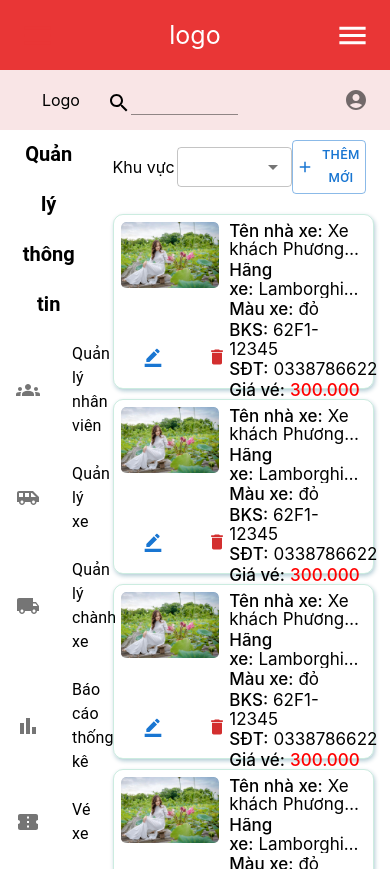
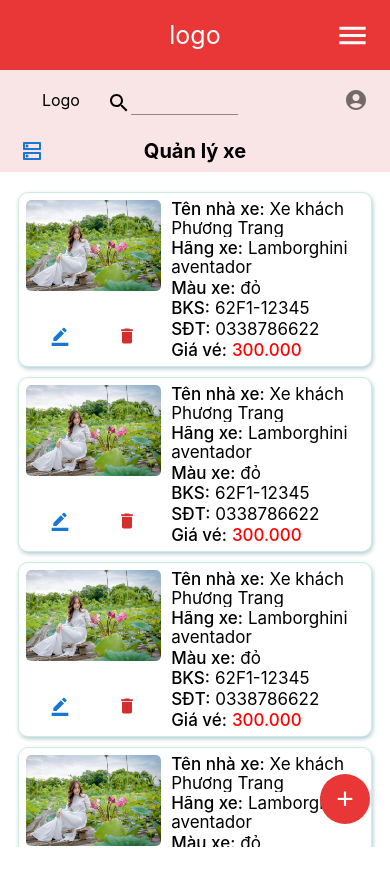
Before and after one commit to torinoutacnh/logistic, a Next.js app: page /admin in a window 390 px wide. After the commit the page ends 847 px from the top, so only its background shows below. Built offline with nearby package versions, Linux system fonts and the light colour scheme.

Commit message:
res: menu admin, add car

```diff
--- a/src/components/Page/Admin/ListItemAdmin.tsx
+++ b/src/components/Page/Admin/ListItemAdmin.tsx
@@ -1,9 +1,10 @@
-import { Button, Grid } from "@mui/material"
+import { Button, Grid, IconButton } from "@mui/material"
 import styles from './admin.module.scss'
 import imageTest from "../../../styles/img/imgTest.jpg"
 import Image from "next/image"
 import BorderColorIcon from '@mui/icons-material/BorderColor';
 import DeleteIcon from '@mui/icons-material/Delete';
+import AddCircleIcon from '@mui/icons-material/AddCircle';
 
 export const ListiItemAdmin = () => {
     return (
@@ -495,6 +496,8 @@ export const ListiItemAdmin = () => {
 
 
             </Grid>
+
+            <button className={styles.btnAddCircle}>+</button>
         </>
     )
 }
--- a/src/components/Page/Admin/admin.module.scss
+++ b/src/components/Page/Admin/admin.module.scss
@@ -1,5 +1,9 @@
 $boxshadow-item-color: rgba(0, 86, 115, 0.3);
 $border-item-color: rgba(1, 161, 102, 0.2);
+$header-color: #f9e5e6;
+$text-back-color: black;
+$primary-color: #e93636;
+$white-color: rgb(255, 255, 255);
 
 .header {
     height: 60px;
@@ -138,6 +142,10 @@ $border-item-color: rgba(1, 161, 102, 0.2);
                 display: block;
                 font-size: 18px;
                 font-weight: 400;
+                color: $text-back-color;
+                white-space: nowrap;
+                text-overflow: ellipsis;
+                overflow: hidden;
             }
 
             .text2 {
@@ -149,6 +157,7 @@ $border-item-color: rgba(1, 161, 102, 0.2);
                 text-overflow: ellipsis;
                 overflow: hidden;
                 font-size: 18px;
+                color: $text-back-color;
             }
 
             .text2:first-child {
@@ -188,8 +197,78 @@ $border-item-color: rgba(1, 161, 102, 0.2);
     }
 }
 
+.menuNavRes {
+    display: none;
+
+    .btnIconMenuRes {
+
+        .iconMenuRes {}
+    }
+}
+
+
+
+
+@media screen and (max-width:900px) {
+
+    .menuNavRes {
+        display: flex;
+        background: $header-color;
+        justify-content: space-between;
+        align-items: center;
+        padding: 5px 0;
+
+        .btnIconMenuRes {
+
+            .iconMenuRes {}
+
+        }
+
+        .headerNavRes {
+            margin: 0;
+            padding: 0;
+            font-size: 20px;
+            color: $text-back-color;
+        }
+
+
+    }
+
+    // list nav
+    .list_nav_invisible {
+        display: none;
+    }
+}
+
+.btnAddCircle {
+    position: fixed;
+    bottom: 20px;
+    right: 20px;
+    z-index: 10;
+    border-radius: 100%;
+    height: 50px;
+    width: 50px;
+    background: $primary-color;
+    color: white;
+    display: none;
+    font-size: 30px;
+    border-color: transparent;
+}
+
+.btnAddCircle:active {
+    background-color: rgba($primary-color, 0.5);
+}
+
+
+@media screen and (max-width:900px) {
+    .btnAddCircle {
+        display: block;
+    }
+}
 
 @media screen and (max-width:768px) {
+
+    // list item
     .g_container {
         height: 80vh;
         justify-content: center !important;
--- a/src/components/Page/Admin/index.tsx
+++ b/src/components/Page/Admin/index.tsx
@@ -1,7 +1,7 @@
 import styles from './admin.module.scss'
 import * as React from 'react';
 import Image from 'next/image';
-import { Grid, TextField, Box, List, ListSubheader, ListItemButton, ListItemIcon, ListItemText, Collapse, FormControl, MenuItem, Select, SelectChangeEvent, Button, IconButton, Stack, Tooltip, Menu, Divider } from '@mui/material'
+import { Grid, TextField, Box, List, ListSubheader, ListItemButton, ListItemIcon, ListItemText, Collapse, FormControl, MenuItem, Select, SelectChangeEvent, Button, IconButton, Stack, Tooltip, Menu, Divider, Popover, Typography } from '@mui/material'
 import SearchIcon from '@mui/icons-material/Search';
 import AccountCircleIcon from '@mui/icons-material/AccountCircle';
 import NotificationsNoneIcon from '@mui/icons-material/NotificationsNone';
@@ -16,9 +16,13 @@ import BarChartIcon from '@mui/icons-material/BarChart';
 import GroupsIcon from '@mui/icons-material/Groups';
 import Settings from "@mui/icons-material/Settings";
 import Logout from "@mui/icons-material/Logout";
+import DnsOutlinedIcon from '@mui/icons-material/DnsOutlined';
 
 export const Admin = () => {
     const [anchorEl, setAnchorEl] = React.useState<null | HTMLElement>(null);
+    const [area, setArea] = React.useState('');
+
+
     const open = Boolean(anchorEl);
 
     const handleClick = (event: React.MouseEvent<HTMLElement>) => {
@@ -29,7 +33,6 @@ export const Admin = () => {
         setAnchorEl(null);
     };
 
-    const [area, setArea] = React.useState('');
 
     const handleChange = (e: SelectChangeEvent) => {
         setArea(e.target.value as string);
@@ -96,16 +99,43 @@ export const Admin = () => {
         },
     };
 
+    /////////////////////////////////////////////////////////
+
+    const [dataTitleMenu, setDataTitleMenu] = React.useState("Quản lý xe")
+    const onClickItemMenu = (data?: string) => {
+        setDataTitleMenu(data)
+        handleClose2()
+    }
+
+    /////////////////////////////////////////////////////////
+
+    const [anchorEl2, setAnchorEl2] = React.useState<HTMLButtonElement | null>(null);
+
+    const handleClick2 = (event: React.MouseEvent<HTMLButtonElement>) => {
+        setAnchorEl2(event.currentTarget);
+    };
+
+    const handleClose2 = () => {
+        setAnchorEl2(null);
+    };
+
+    const open2 = Boolean(anchorEl2);
+    const id2 = open2 ? 'simple-popover' : undefined;
+
+    /////////////////////////////////////////////////////////
+    /////////////////////////////////////////////////////////
+
+
     return (
         <>
-            <Grid container style={{ background: "#f9e5e6"}}>
+            <Grid container style={{ background: "#f9e5e6" }}>
                 <Grid item xs={0.5} sm={0.5} md={0.5} xl={0.5}></Grid>
                 <Grid item xs={11} sm={11} md={11} xl={11}>
                     <div className={styles.header}>
                         <div className={styles.logo}>Logo</div>
                         <div className={styles.nav}>
                             <Box className={styles.box}>
-                                <SearchIcon className={styles.icon}/>
+                                <SearchIcon className={styles.icon} />
                                 <TextField
                                     id="input-with-sx"
                                     variant="standard"
@@ -197,35 +227,48 @@ export const Admin = () => {
                 <Grid item xs={0.5} sm={0.5} md={0.5} xl={0.5}></Grid>
             </Grid>
 
-            <Grid container>
+            <Grid container style={{ background: "#fff" }}>
                 <Grid item xs={0} sm={0} md={0.5} xl={0.5}></Grid>
                 <Grid item xs={12} sm={12} md={11} xl={11}>
                     <Grid container>
-                        <Grid item xs={3} sm={3} md={3} xl={3}>
-                            {/* <List
+                        <Grid item xs={12} sm={12} md={3} xl={3}>
+
+                            <div className={styles.menuNavRes}>
+                                <Button onClick={handleClick2} size="small" className={styles.btnIconMenuRes}>
+                                    <DnsOutlinedIcon className={styles.iconMenuRes} />
+                                </Button>
+                                <h3 className={styles.headerNavRes}>{dataTitleMenu} </h3>
+
+                                <Button size="small" className={styles.btnIconMenuResVisibility} disabled={true}>
+                                </Button>
+                            </div>
+
+                            <Popover
+                                id={id2}
+                                open={open2}
+                                anchorEl={anchorEl2}
+                                onClose={handleClose2}
+                                anchorOrigin={{
+                                    vertical: 'bottom',
+                                    horizontal: 'left',
+                                }}
+                            >
+                                <List
+
+                                    className={styles.list_nav}
                                     sx={{ width: '100%', p: 0 }}
                                     component="nav"
                                     aria-labelledby="nested-list-subheader"
                                     subheader={
                                         <ListSubheader component="div" id="nested-list-subheader" style={{ textAlign: "center" }} >
-                                        <span className={styles.subheader}>Quản lý thông tin xe</span>
+                                            {/* <span className={styles.subheader}>Quản lý thông tin</span> */}
                                         </ListSubheader>
                                     }
                                 >
-                                <ListItemButton onClick={handleClick1}>
-                                    <ListItemIcon>
-                                        <AirportShuttleIcon />
-                                    </ListItemIcon>
-                                    <ListItemText primary="Quản lý xe" />
-                                    {open1 ? <ExpandLess /> : <ExpandMore />}
-                                </ListItemButton>
-                                <Collapse in={open1} timeout="auto" unmountOnExit>
-                                    <List component="div" disablePadding>
-
                                     {
-                                            listChair.map((item,index)=>{
-                                                return(
-                                                    <ListItemButton sx={{ pl: 4 }}>
+                                        listMenu.map((item, index) => {
+                                            return (
+                                                <ListItemButton onClick={() => onClickItemMenu(item.name)}>
                                                     <ListItemIcon>
                                                         {item.icon}
                                                     </ListItemIcon>
@@ -234,56 +277,24 @@ export const Admin = () => {
                                             )
                                         })
                                     }
-
                                 </List>
-                                </Collapse>
-                            </List>
+                            </Popover>
 
                             <List
-                                sx={{ width: '100%', p: 0 }}
-                                component="nav"
-                                aria-labelledby="nested-list-subheader"
-                            >
-                                <ListItemButton onClick={handleClick2}>
-                                    <ListItemIcon>
-                                        <HomeWorkIcon />
-                                    </ListItemIcon>
-                                    <ListItemText primary="Quản lý chành xe" />
-                                    {open2 ? <ExpandLess /> : <ExpandMore />}
-                                </ListItemButton>
-                                <Collapse in={open2} timeout="auto" unmountOnExit>
-                                    <List component="div" disablePadding>
 
-                                        {
-                                            listCar.map((item,index)=>{
-                                                return(
-                                                    <ListItemButton sx={{ pl: 4 }}>
-                                                    <ListItemIcon>
-                                                        {item.icon}
-                                                    </ListItemIcon>
-                                                    <ListItemText key={index} primary={item.name} />
-                                                </ListItemButton>
-                                                )
-                                            })
-                                        }
-
-                                    </List>
-                                </Collapse>
-                            </List> */}
-
-                            <List
+                                className={`${styles.list_nav} ${styles.list_nav_invisible}`}
                                 sx={{ width: '100%', p: 0 }}
                                 component="nav"
                                 aria-labelledby="nested-list-subheader"
                                 subheader={
                                     <ListSubheader component="div" id="nested-list-subheader" style={{ textAlign: "center" }} >
-                                        <span className={styles.subheader}>Quản lý thông tin</span>
+                                        {/* <span className={styles.subheader}>Quản lý thông tin</span> */}
                                     </ListSubheader>
                                 }
                             >
                                 {
-                                    listMenu.map((item,index)=>{
-                                        return(
+                                    listMenu.map((item, index) => {
+                                        return (
                                             <ListItemButton>
                                                 <ListItemIcon>
                                                     {item.icon}
@@ -296,8 +307,8 @@ export const Admin = () => {
                             </List>
 
                         </Grid>
-                        <Grid item xs={9} sm={9} md={9} xl={9}>
-                            <div className={styles.option}>
+                        <Grid item xs={12} sm={12} md={9} xl={9}>
+                            {/* <div className={styles.option}>
                                 <Box className={styles.area}>
                                     <span>Khu vực</span>
                                     <FormControl fullWidth size="small">
@@ -310,7 +321,7 @@ export const Admin = () => {
                                         >
 
                                             {
-                                                dataDistrict.map((item,index)=>(
+                                                dataDistrict.map((item, index) => (
                                                     <MenuItem
                                                         key={index}
                                                         value={item}
@@ -333,7 +344,7 @@ export const Admin = () => {
                                 >
                                     Thêm mới
                                 </Button>
-                            </div>
+                            </div> */}
                             <div className={styles.wrapper}>
 
                                 <ListiItemAdmin />
```
Also changed, not shown: src/components/Page/Admin/InfoCar.tsx (added, +15 -0 lines), src/components/Page/Admin/infoCar.module.scss (added). Lines whose indentation alone changed are shown as unchanged.
